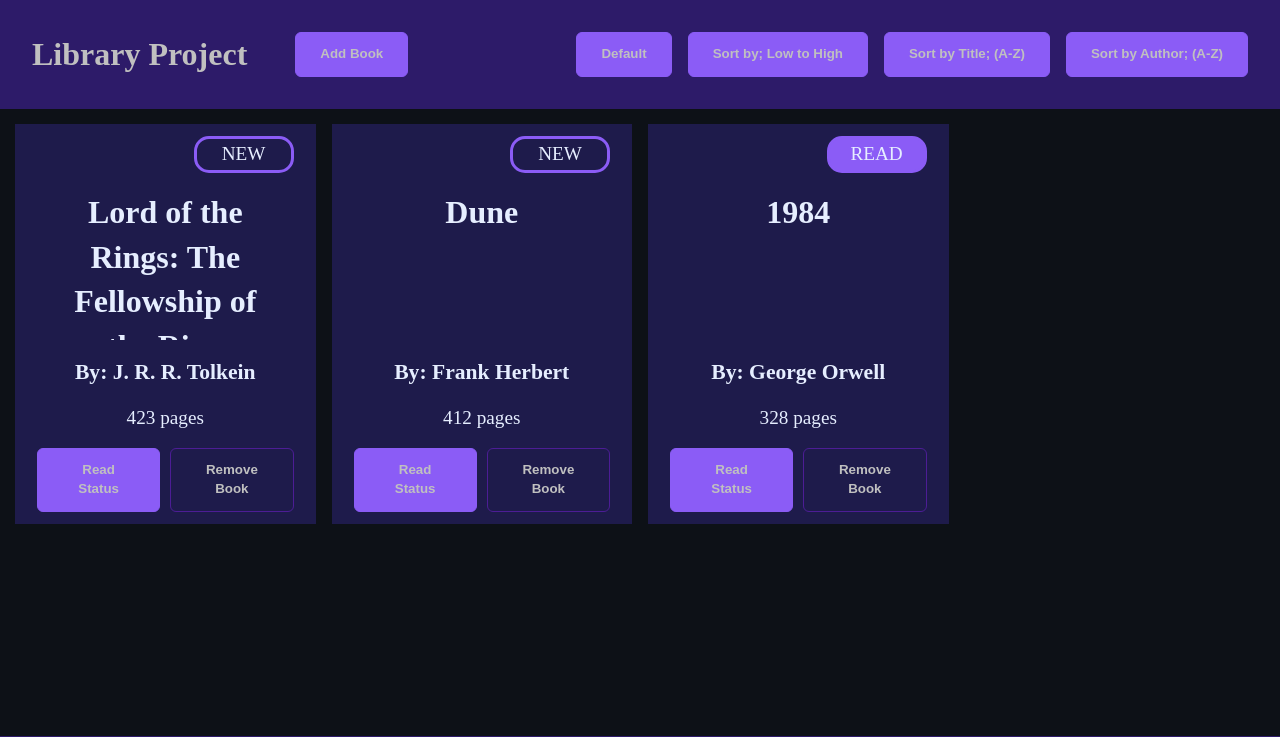
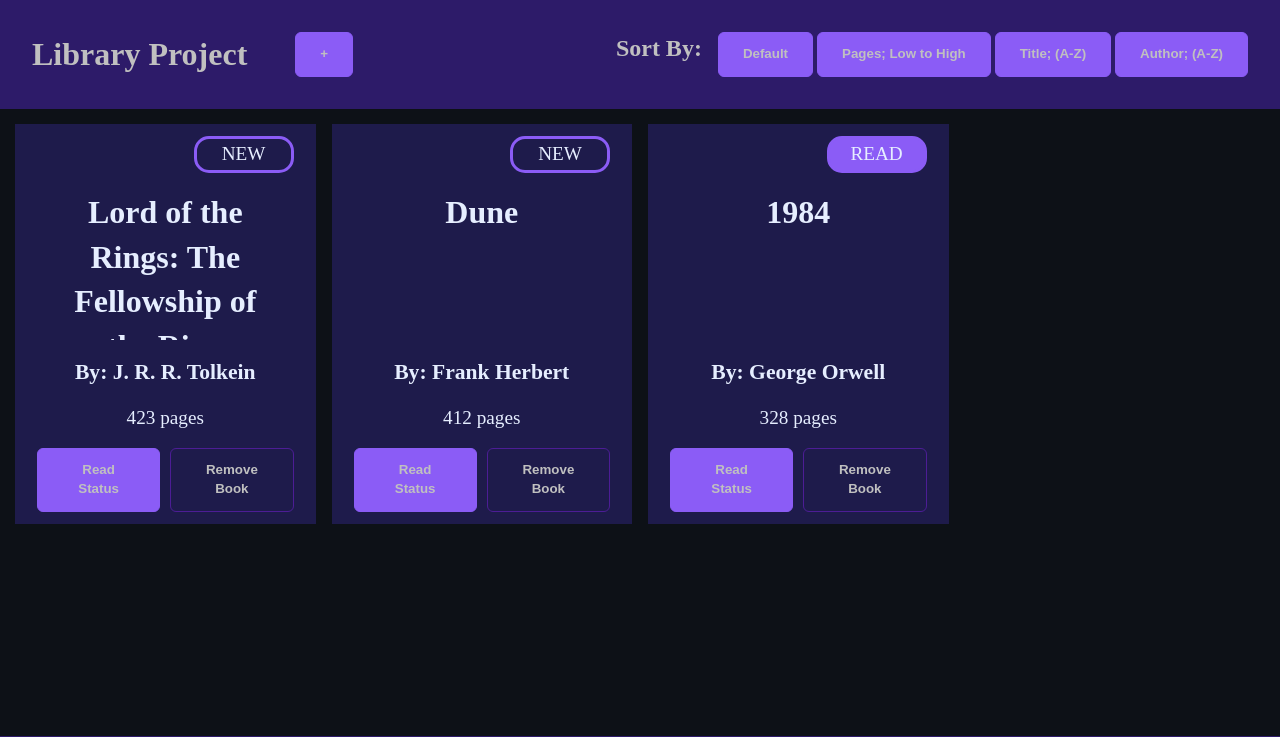
Before and after one commit to TyDieGuy99/odin-library, a plain HTML site: page index.html in a window 1280 px wide. Shown: the top 737 px of the page. Drawn offline with Linux system fonts and the light colour scheme.

Commit message:
added h2 div containers, changed text of btns added header above sort buttons, change their text, add is now +

```diff
--- a/index.html
+++ b/index.html
@@ -11,13 +11,16 @@
     <header id="header">
         <div class="headerLeft">
             <h1>Library Project</h1>
-            <button class="dialogBtn" id="showDialog">Add Book</button>
+            <button class="dialogBtn" id="showDialog">+</button>
         </div>
         <div class="headerRight">
-            <button class="dialogBtn" onclick="defaultOrder()">Default</button>
-            <button class="dialogBtn" id="pageSortBtn">Sort by; Low to High</button>
-            <button class="dialogBtn" id="titleSortBtn">Sort by Title; (A-Z)</button>
-            <button class="dialogBtn" id="authorSortBtn">Sort by Author; (A-Z)</button>
+            <h2>Sort By:</h2>
+            <div class="sortBtnContainer">
+                <button class="dialogBtn" onclick="defaultOrder()">Default</button>
+                <button class="dialogBtn" id="pageSortBtn">Pages; Low to High</button>
+                <button class="dialogBtn" id="titleSortBtn">Title; (A-Z)</button>
+                <button class="dialogBtn" id="authorSortBtn">Author; (A-Z)</button>
+            </div>
         </div>
         <div class="dialogBackdrop" id="dialogBackdrop">
             <dialog id="dialog">
```
